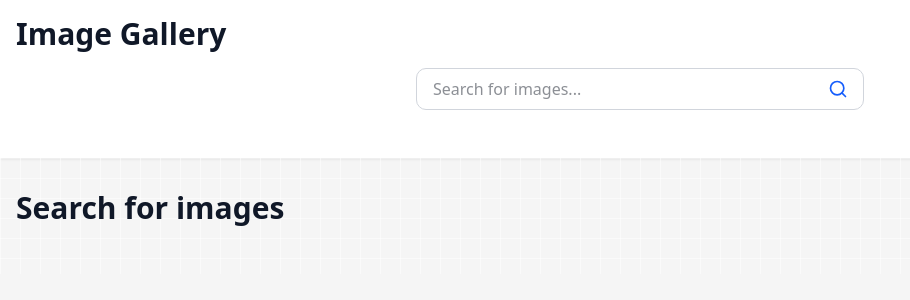
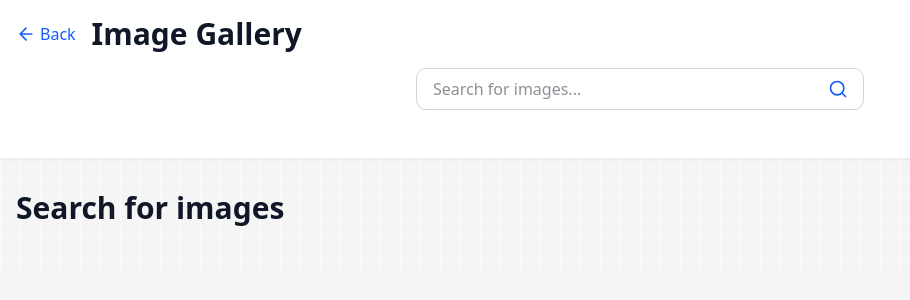
Before and after one commit to fractal-bootcamp/alangarber-image-gallery, a Next.js app: page /search in a window 1280 px wide. Shown: the top 300 px of the page, without its empty margins (0-910 px from the left). Built offline with nearby package versions, Linux system fonts and the light colour scheme.

Commit message:
back button

```diff
--- a/src/app/components/Header.tsx
+++ b/src/app/components/Header.tsx
@@ -7,21 +7,22 @@ import SearchBar from "./SearchBar";
 export default function Header() {
   const pathname = usePathname();
 
-  // Check if we're on a photo detail page
+  // Show back button on any page except the homepage
+  const showBackButton = pathname !== "/";
+
+  // Don't show search bar on photo detail pages
   const isPhotoDetailPage = pathname?.startsWith("/images/");
 
   return (
     <header className="bg-white shadow-sm">
       <div className="container mx-auto px-4 py-4 flex flex-col items-center">
         <div className="w-full flex items-center justify-between mb-4">
-          <Link href="/" className="text-3xl font-bold text-gray-900">
-            Image Gallery
-          </Link>
-
-          {isPhotoDetailPage && (
+          <div className="flex items-center">
+            {showBackButton && (
               <button
                 onClick={() => window.history.back()}
-              className="flex items-center text-blue-600 hover:text-blue-800"
+                className="flex items-center text-blue-600 hover:text-blue-800 mr-4"
+                aria-label="Go back"
               >
                 <svg
                   xmlns="http://www.w3.org/2000/svg"
@@ -33,13 +34,17 @@ export default function Header() {
                   strokeWidth="2"
                   strokeLinecap="round"
                   strokeLinejoin="round"
-                className="mr-2"
+                  className="mr-1"
                 >
                   <path d="M19 12H5M12 19l-7-7 7-7" />
                 </svg>
                 Back
               </button>
             )}
+            <Link href="/" className="text-3xl font-bold text-gray-900">
+              Image Gallery
+            </Link>
+          </div>
         </div>
 
         {!isPhotoDetailPage && <SearchBar />}
```
Lines whose indentation alone changed are shown as unchanged.
